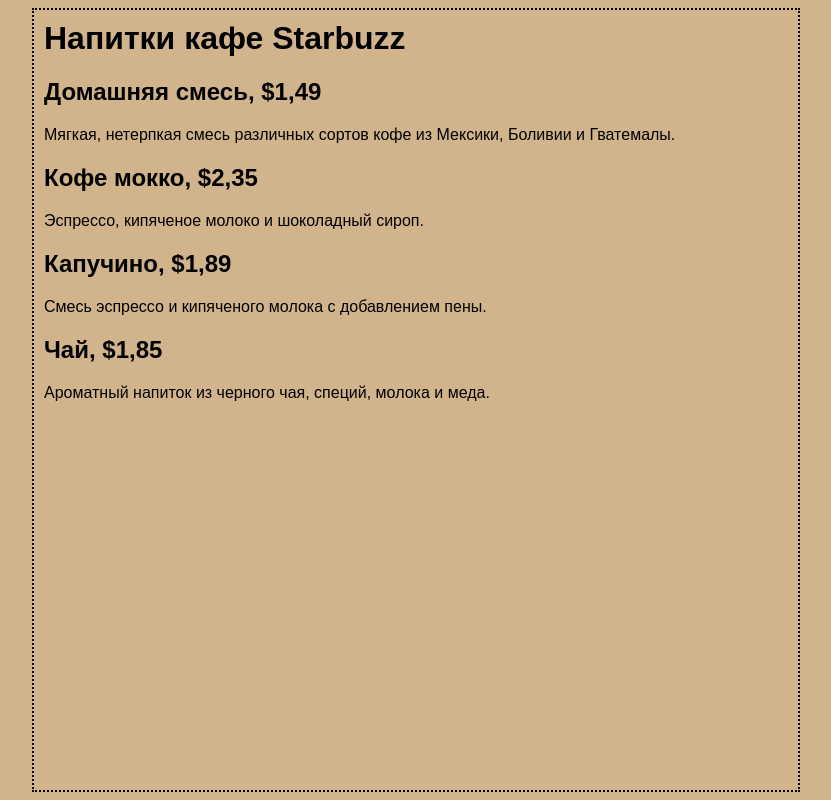
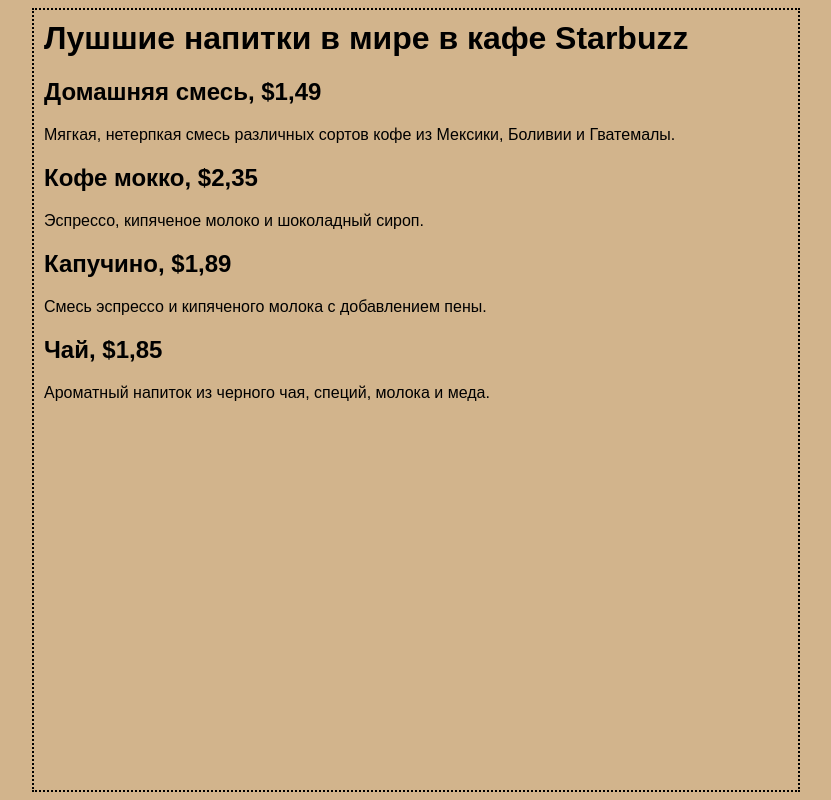
Before and after one commit to dron185/my-site, a plain HTML site: page index.html in a window 1280 px wide. Shown: the whole page, without its empty margins (224-1055 px from the left). Drawn offline with Linux system fonts and the light colour scheme.

Commit message:
меняет текст на главной странице

```diff
--- a/index.html
+++ b/index.html
@@ -14,7 +14,7 @@
       </head>
 
       <body>
-              <h1>Напитки кафе Starbuzz</h1>
+              <h1>Лушшие напитки в мире в кафе Starbuzz</h1>
 
               <h2>Домашняя смесь, $1,49</h2>
               <p>Мягкая, нетерпкая смесь различных сортов кофе из Мексики, Боливии и
```
